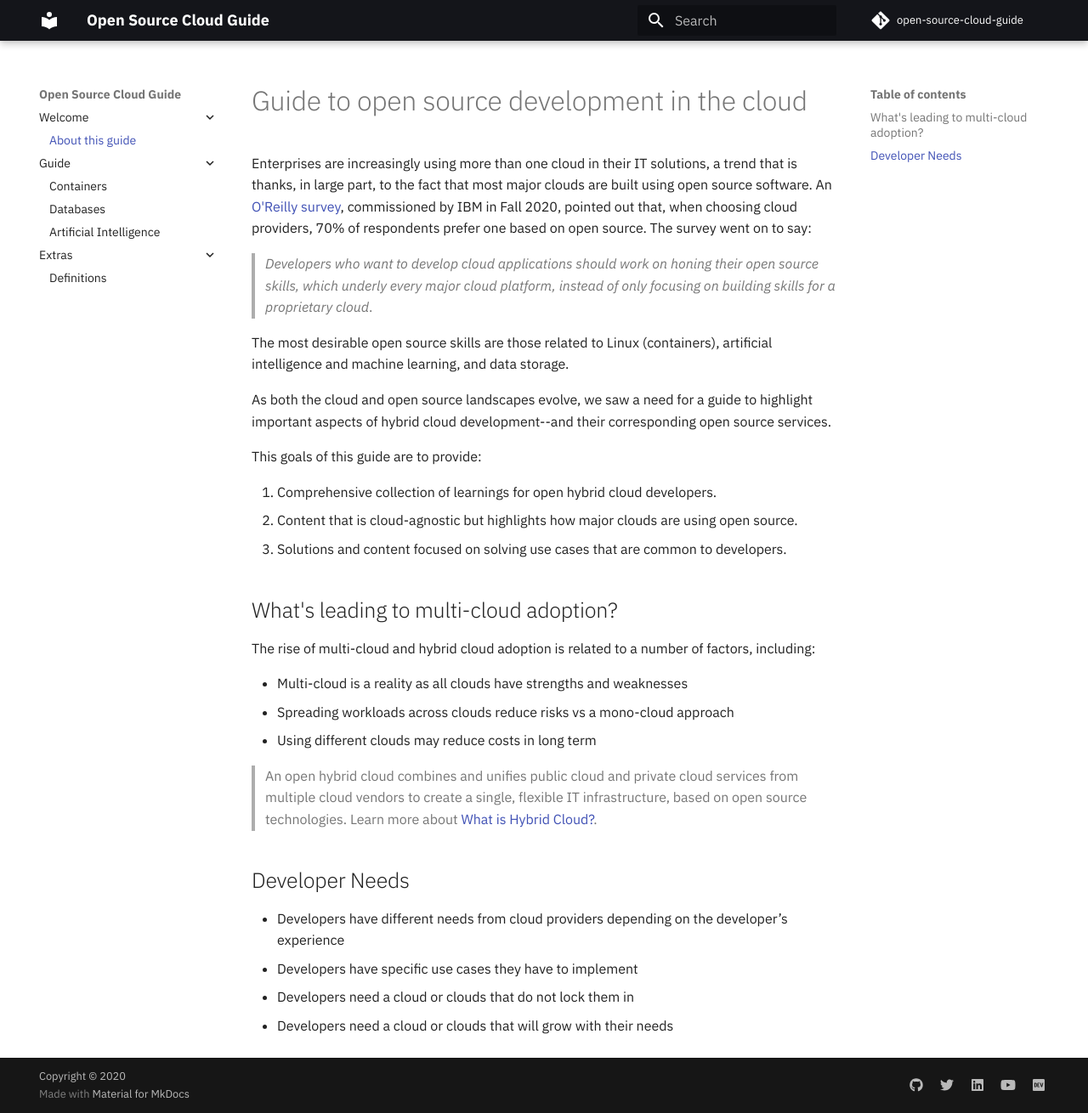
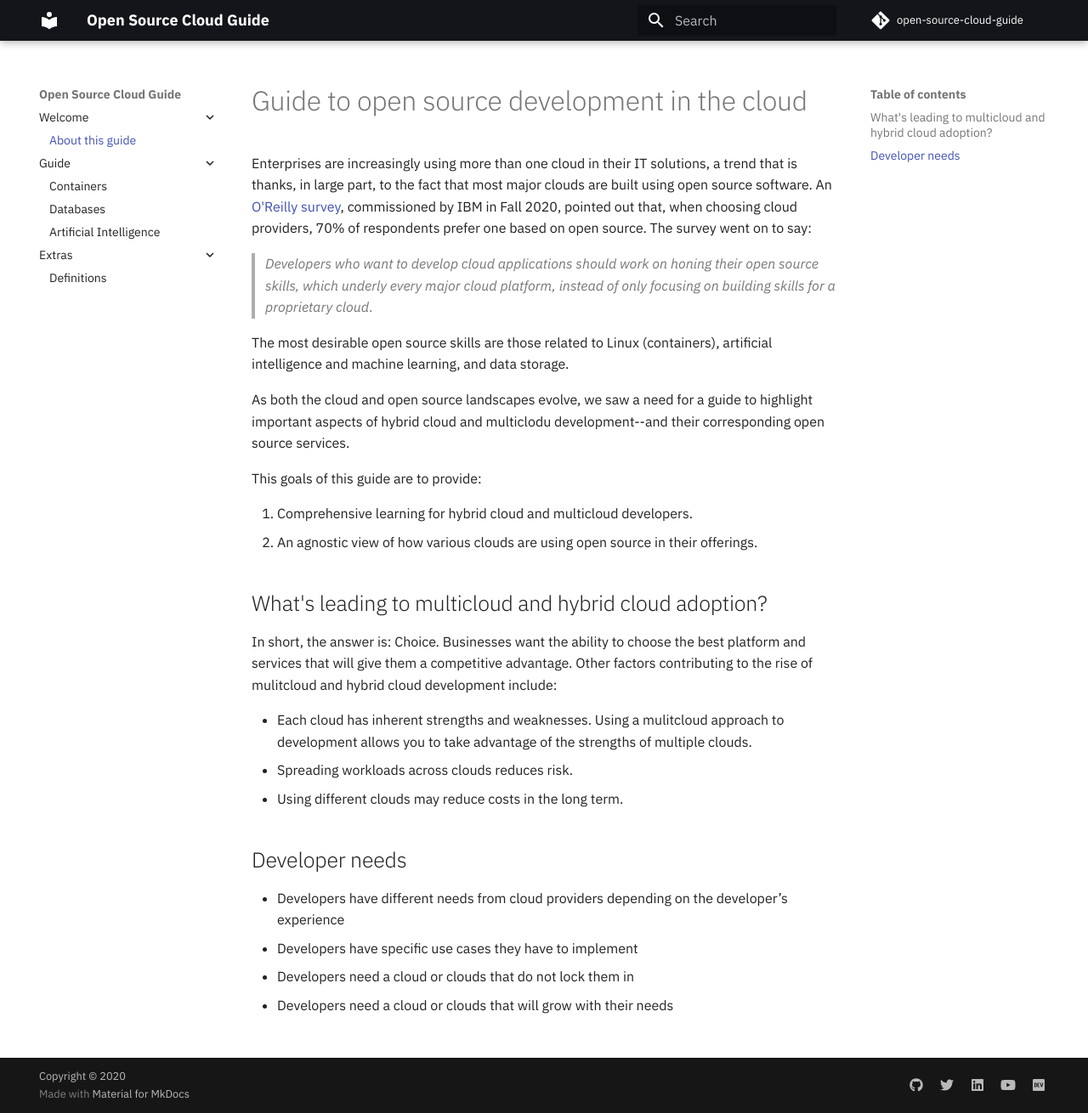
Before and after one commit to stevemar/open-source-cloud-guide, an MkDocs documentation site: the page built from docs/README.md, in a window 1280 px wide and 1310 px high. Shown: the whole window at 85% size. Built offline with MkDocs 1.6.1 and Material for MkDocs 9.7.7, drawn with Linux system fonts in a browser that asks for light colours; comment, search, counter and statistics services are not loaded.

Commit message:
Update README.md

```diff
--- a/docs/README.md
+++ b/docs/README.md
@@ -6,25 +6,22 @@
 
 The most desirable open source skills are those related to Linux (containers), artificial intelligence and machine learning, and data storage.
 
-As both the cloud and open source landscapes evolve, we saw a need for a guide to highlight important aspects of hybrid cloud development--and their corresponding open source services.
+As both the cloud and open source landscapes evolve, we saw a need for a guide to highlight important aspects of hybrid cloud and multiclodu development--and their corresponding open source services.
 
 This goals of this guide are to provide:
 
-1. Comprehensive collection of learnings for open hybrid cloud developers.
-2. Content that is cloud-agnostic but highlights how major clouds are using open source.
-3. Solutions and content focused on solving use cases that are common to developers.
+1. Comprehensive learning for hybrid cloud and multicloud developers.
+2. An agnostic view of how various clouds are using open source in their offerings.
 
-## What's leading to multi-cloud adoption?
+## What's leading to multicloud and hybrid cloud adoption?
 
-The rise of multi-cloud and hybrid cloud adoption is related to a number of factors, including:
+In short, the answer is: Choice. Businesses want the ability to choose the best platform and services that will give them a competitive advantage. Other factors contributing to the rise of mulitcloud and hybrid cloud development include:
 
-* Multi-cloud is a reality as all clouds have strengths and weaknesses
-* Spreading workloads across clouds reduce risks vs a mono-cloud approach
-* Using different clouds may reduce costs in long term
+* Each cloud has inherent strengths and weaknesses. Using a mulitcloud approach to development allows you to take advantage of the strengths of multiple clouds.
+* Spreading workloads across clouds reduces risk.
+* Using different clouds may reduce costs in the long term.
 
-> An open hybrid cloud combines and unifies public cloud and private cloud services from multiple cloud vendors to create a single, flexible IT infrastructure, based on open source technologies. Learn more about [What is Hybrid Cloud?](https://www.ibm.com/cloud/learn/hybrid-cloud).
-
-## Developer Needs
+## Developer needs
 
 * Developers have different needs from cloud providers depending on the developer’s experience
 * Developers have specific use cases they have to implement
```
